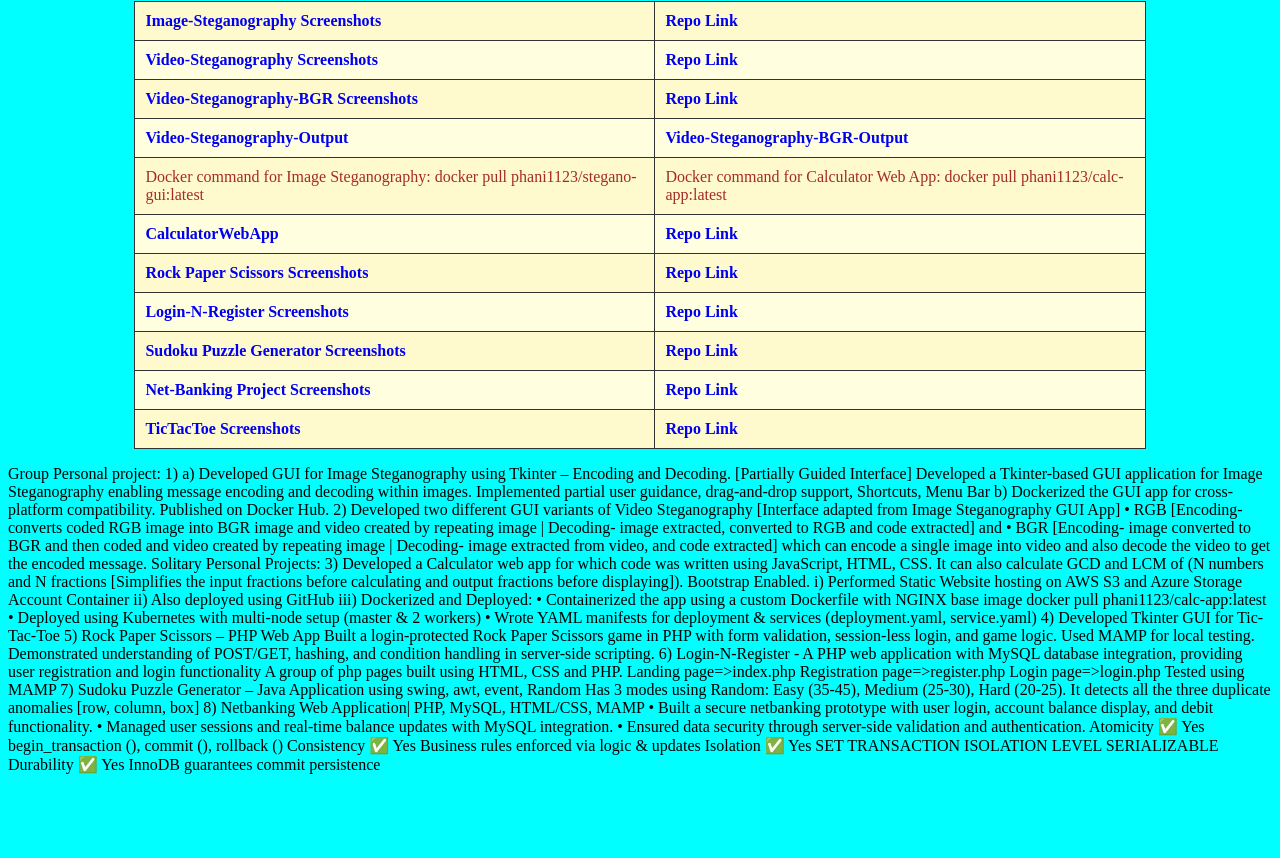
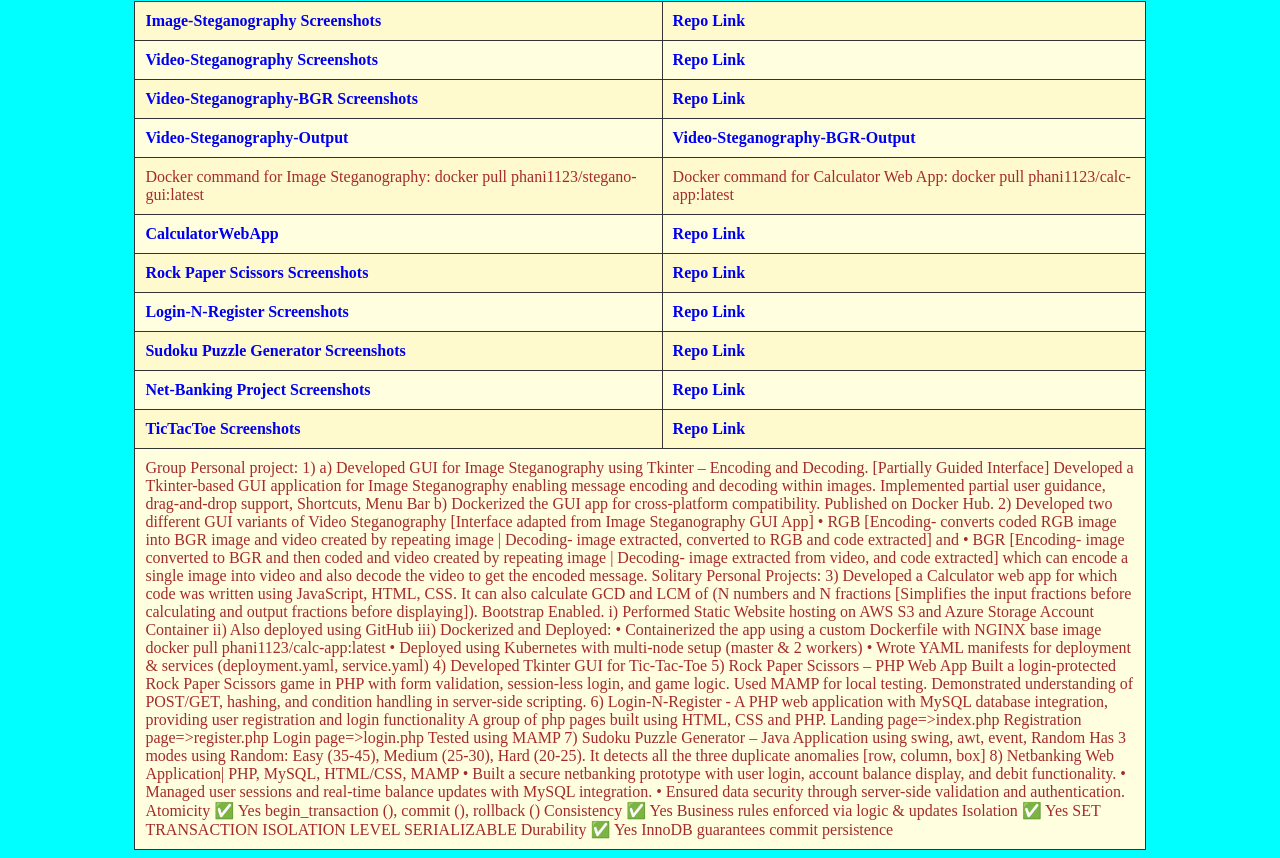
Before and after one commit to Kesava1995/Personal_Projects, a plain HTML site: page index.html in a window 1280 px wide. Shown: the part 79-937 px from the top of the page. Before the commit the page ends 869 px from the top, so only its background shows below. Drawn offline with Linux system fonts and the light colour scheme.

Commit message:
Update index.html

```diff
--- a/index.html
+++ b/index.html
@@ -85,8 +85,8 @@
       <td><a href="https://github.com/Kesava1995/TicTacToe/tree/main/Images" target="_blank">TicTacToe Screenshots</a></td>
       <td><a href="https://github.com/Kesava1995/TicTacToe" target="_blank">Repo Link</a></td>
     </tr>
-  </table>
-  <p>
+    <tr>
+      <td colspan=2>
     Group Personal project:
 1) a) Developed GUI for Image Steganography using Tkinter – Encoding and Decoding. [Partially Guided Interface]
 Developed a Tkinter-based GUI application for Image Steganography enabling message encoding and decoding within images. Implemented partial user guidance, drag-and-drop support, Shortcuts, Menu Bar
@@ -137,6 +137,8 @@
 Consistency	✅ Yes	Business rules enforced via logic & updates
 Isolation	✅ Yes	SET TRANSACTION ISOLATION LEVEL SERIALIZABLE
 Durability	✅ Yes	InnoDB guarantees commit persistence
-  </p>
+      </td>
+    </tr>
+  </table>
 </body>
 </html>
```
